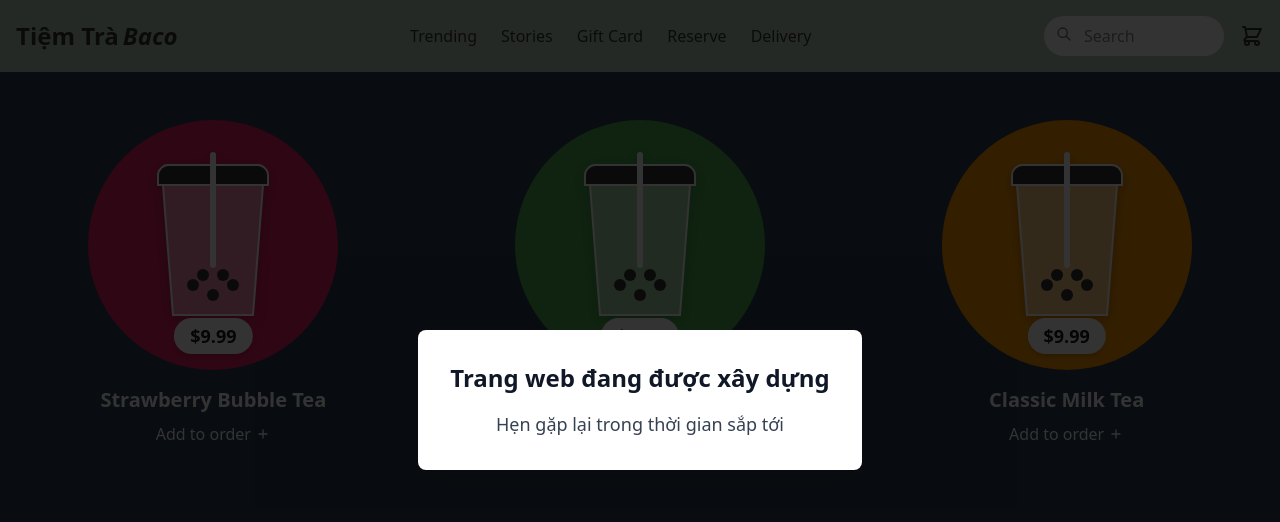
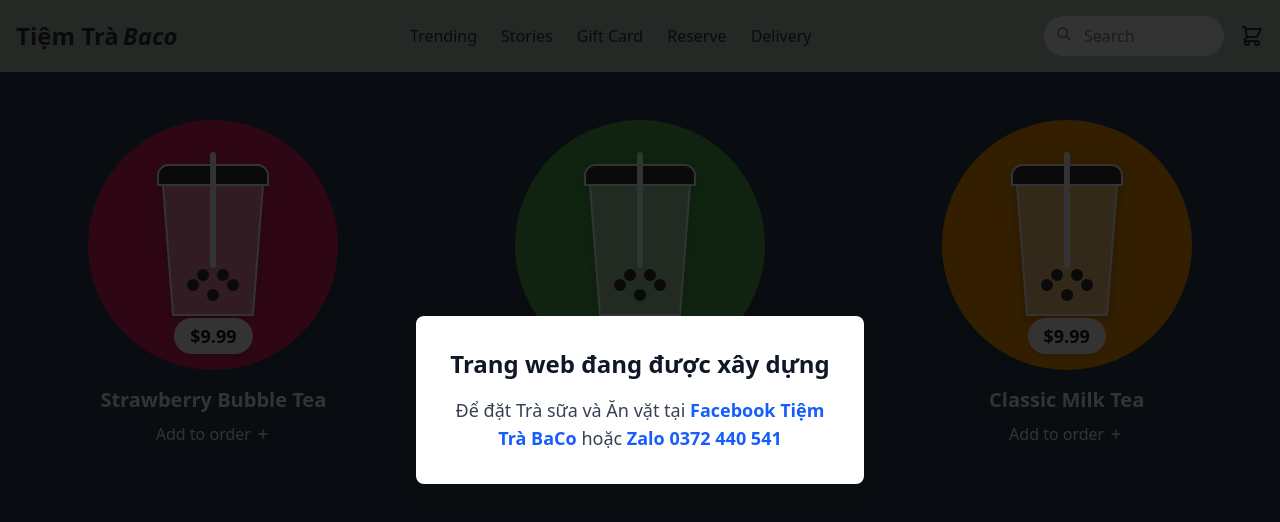
Before and after one commit to nghiepdev/tiemtrabaco.com, a Next.js app: page / in a window 1280 px wide. Shown: the top 522 px of the page. Built offline with nearby package versions, Linux system fonts and the light colour scheme.

Commit message:
Update notice

```diff
--- a/components/ConstructionNotice.tsx
+++ b/components/ConstructionNotice.tsx
@@ -3,24 +3,23 @@
 import React from 'react';
 
 const ConstructionNotice: React.FC = () => {
-  // This component creates a non-dismissible overlay that prevents interaction with content underneath
   return (
-    <div
-      className='fixed inset-0 bg-black/80 backdrop-blur-none z-[9999] flex items-center justify-center pointer-events-auto'
-      // The following styles ensure the overlay cannot be dismissed and blocks all interaction
-      style={{
-        userSelect: 'none',
-        touchAction: 'none',
-      }}
-      // Prevent any click events from propagating through
-      onClick={(e) => e.stopPropagation()}
-    >
+    <div className='fixed inset-0 bg-black/80 backdrop-blur-none z-[9999] flex items-center justify-center pointer-events-auto'>
       <div className='bg-white dark:bg-gray-800 p-8 rounded-lg shadow-lg max-w-md mx-auto text-center'>
         <h2 className='text-2xl font-bold mb-4 text-gray-900 dark:text-white'>
           Trang web đang được xây dựng
         </h2>
         <p className='text-gray-700 dark:text-gray-300 text-lg'>
-          Hẹn gặp lại trong thời gian sắp tới
+          Để đặt Trà sữa và Ăn vặt tại{' '}
+          <a
+            href='https://www.facebook.com/tiemtrabaco'
+            target='_fanpage'
+            className='text-blue-600 font-bold'
+          >
+            Facebook Tiệm Trà BaCo
+          </a>{' '}
+          hoặc{' '}
+          <span className='text-blue-600 font-bold'>Zalo 0372 440 541</span>
         </p>
       </div>
     </div>
--- a/package.json
+++ b/package.json
@@ -2,6 +2,7 @@
   "name": "tiemtrabaco.com",
   "version": "0.1.0",
   "private": true,
+  "homepage": "https://tiemtrabaco.com",
   "scripts": {
     "dev": "next dev --turbopack",
     "build": "next build",
```
Also changed, not shown: app/opengraph-image.jpg (added).
